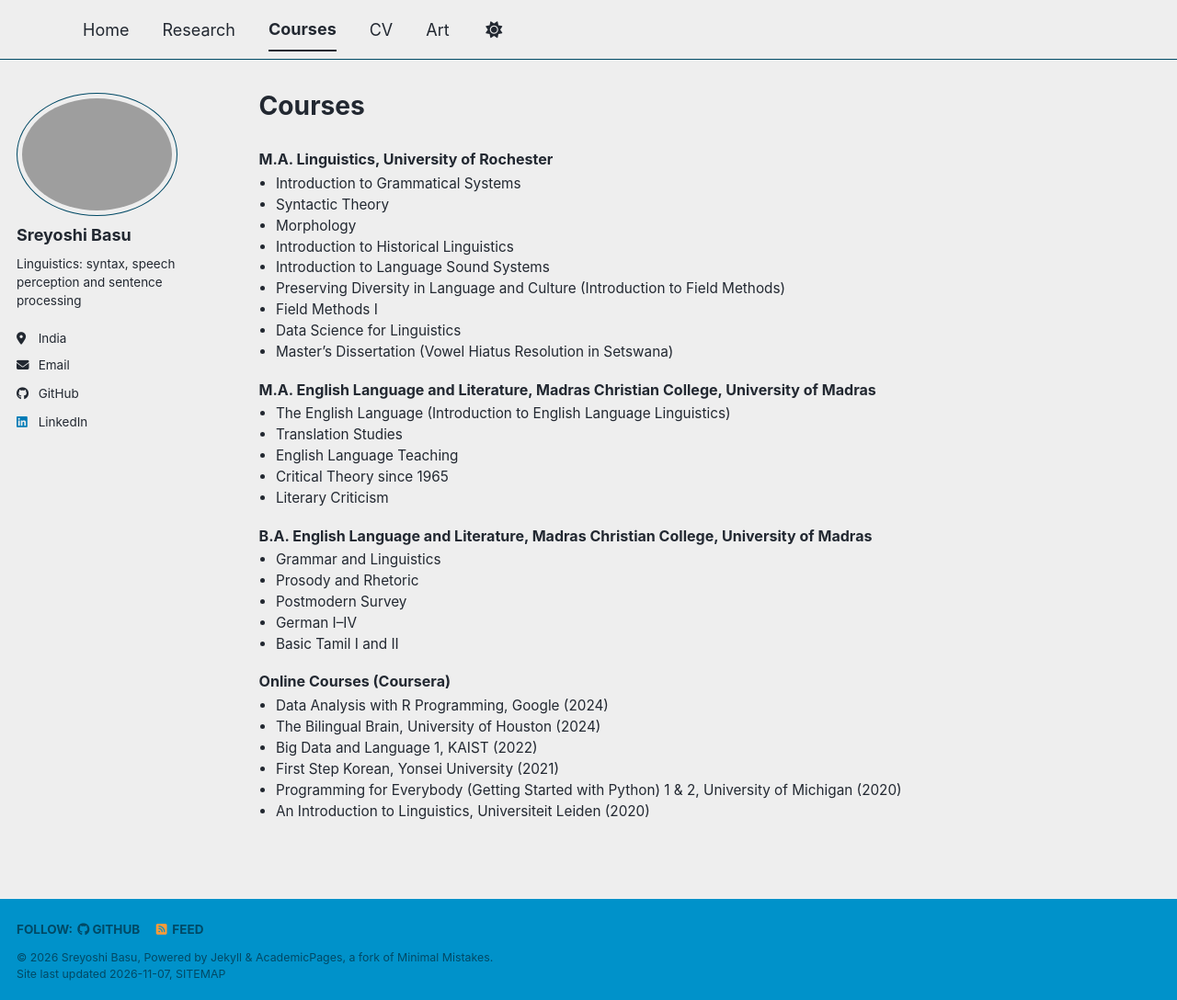
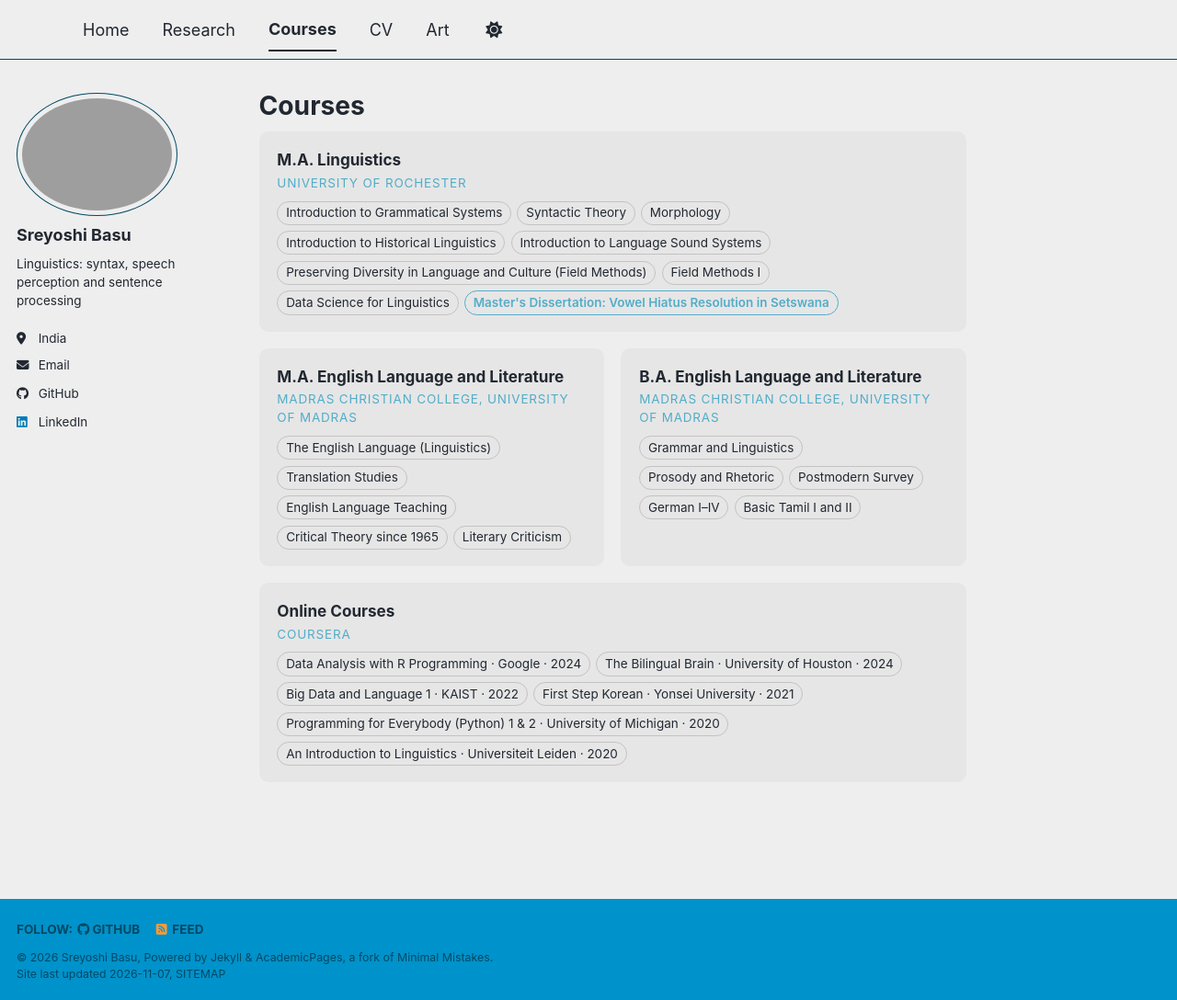
Before and after one commit to sreyoshi-basu/sreyoshi-basu.github.io, a Jekyll site: the page built from _pages/courses.md, in a window 1280 px wide and 1088 px high. Shown: the whole window at 92% size. Built offline with Jekyll 4.4.1, drawn with Linux system fonts in a browser that asks for light colours; a script bundle is joined from its source files by our own code; a style sheet for code colours, icons or effects is not loaded; part of the change alters nothing that is shown.

Commit message:
Update courses.md

```diff
--- a/_pages/courses.md
+++ b/_pages/courses.md
@@ -5,45 +5,70 @@ author_profile: true
 ---
 
 <style>
-  .courses { font-size: 0.85em; }
-  .courses h3 { font-size: 1.05em; margin: 1.3em 0 0.4em; }
-  .courses ul { margin: 0 0 0 1.2em; padding: 0; }
-  .courses li { margin: 0 0 0.15em 0; line-height: 1.35; }
+  .course-grid { display: grid; grid-template-columns: repeat(2, 1fr); gap: 1em; }
+  .course-card { border-radius: 10px; background: rgba(128,128,128,0.07); padding: 1em 1.1em; }
+  .course-card.wide { grid-column: span 2; }
+  .course-deg { font-weight: 700; font-size: 0.95em; }
+  .course-sch { font-size: 0.75em; text-transform: uppercase; letter-spacing: 0.06em; color: #52adc8; margin: 0.15em 0 0.7em; }
+  .chips { display: flex; flex-wrap: wrap; gap: 0.35em; }
+  .chip { font-size: 0.75em; padding: 0.2em 0.65em; border-radius: 999px; border: 1px solid rgba(128,128,128,0.35); line-height: 1.4; }
+  .chip.hl { border-color: #52adc8; color: #52adc8; font-weight: 600; }
+  @media (max-width: 800px) { .course-grid { grid-template-columns: 1fr; } .course-card.wide { grid-column: span 1; } }
 </style>
 
-<div class="courses" markdown="1">
+<div class="course-grid">
 
-### M.A. Linguistics, University of Rochester
-- Introduction to Grammatical Systems
-- Syntactic Theory
-- Morphology
-- Introduction to Historical Linguistics
-- Introduction to Language Sound Systems
-- Preserving Diversity in Language and Culture (Introduction to Field Methods)
-- Field Methods I
-- Data Science for Linguistics
-- Master's Dissertation (Vowel Hiatus Resolution in Setswana)
+  <div class="course-card wide">
+    <div class="course-deg">M.A. Linguistics</div>
+    <div class="course-sch">University of Rochester</div>
+    <div class="chips">
+      <span class="chip">Introduction to Grammatical Systems</span>
+      <span class="chip">Syntactic Theory</span>
+      <span class="chip">Morphology</span>
+      <span class="chip">Introduction to Historical Linguistics</span>
+      <span class="chip">Introduction to Language Sound Systems</span>
+      <span class="chip">Preserving Diversity in Language and Culture (Field Methods)</span>
+      <span class="chip">Field Methods I</span>
+      <span class="chip">Data Science for Linguistics</span>
+      <span class="chip hl">Master's Dissertation: Vowel Hiatus Resolution in Setswana</span>
+    </div>
+  </div>
 
-### M.A. English Language and Literature, Madras Christian College, University of Madras
-- The English Language (Introduction to English Language Linguistics)
-- Translation Studies
-- English Language Teaching
-- Critical Theory since 1965
-- Literary Criticism
+  <div class="course-card">
+    <div class="course-deg">M.A. English Language and Literature</div>
+    <div class="course-sch">Madras Christian College, University of Madras</div>
+    <div class="chips">
+      <span class="chip">The English Language (Linguistics)</span>
+      <span class="chip">Translation Studies</span>
+      <span class="chip">English Language Teaching</span>
+      <span class="chip">Critical Theory since 1965</span>
+      <span class="chip">Literary Criticism</span>
+    </div>
+  </div>
 
-### B.A. English Language and Literature, Madras Christian College, University of Madras
-- Grammar and Linguistics
-- Prosody and Rhetoric
-- Postmodern Survey
-- German I–IV
-- Basic Tamil I and II
+  <div class="course-card">
+    <div class="course-deg">B.A. English Language and Literature</div>
+    <div class="course-sch">Madras Christian College, University of Madras</div>
+    <div class="chips">
+      <span class="chip">Grammar and Linguistics</span>
+      <span class="chip">Prosody and Rhetoric</span>
+      <span class="chip">Postmodern Survey</span>
+      <span class="chip">German I–IV</span>
+      <span class="chip">Basic Tamil I and II</span>
+    </div>
+  </div>
 
-### Online Courses (Coursera)
-- Data Analysis with R Programming, Google (2024)
-- The Bilingual Brain, University of Houston (2024)
-- Big Data and Language 1, KAIST (2022)
-- First Step Korean, Yonsei University (2021)
-- Programming for Everybody (Getting Started with Python) 1 & 2, University of Michigan (2020)
-- An Introduction to Linguistics, Universiteit Leiden (2020)
+  <div class="course-card wide">
+    <div class="course-deg">Online Courses</div>
+    <div class="course-sch">Coursera</div>
+    <div class="chips">
+      <span class="chip">Data Analysis with R Programming · Google · 2024</span>
+      <span class="chip">The Bilingual Brain · University of Houston · 2024</span>
+      <span class="chip">Big Data and Language 1 · KAIST · 2022</span>
+      <span class="chip">First Step Korean · Yonsei University · 2021</span>
+      <span class="chip">Programming for Everybody (Python) 1 & 2 · University of Michigan · 2020</span>
+      <span class="chip">An Introduction to Linguistics · Universiteit Leiden · 2020</span>
+    </div>
+  </div>
 
 </div>
```
